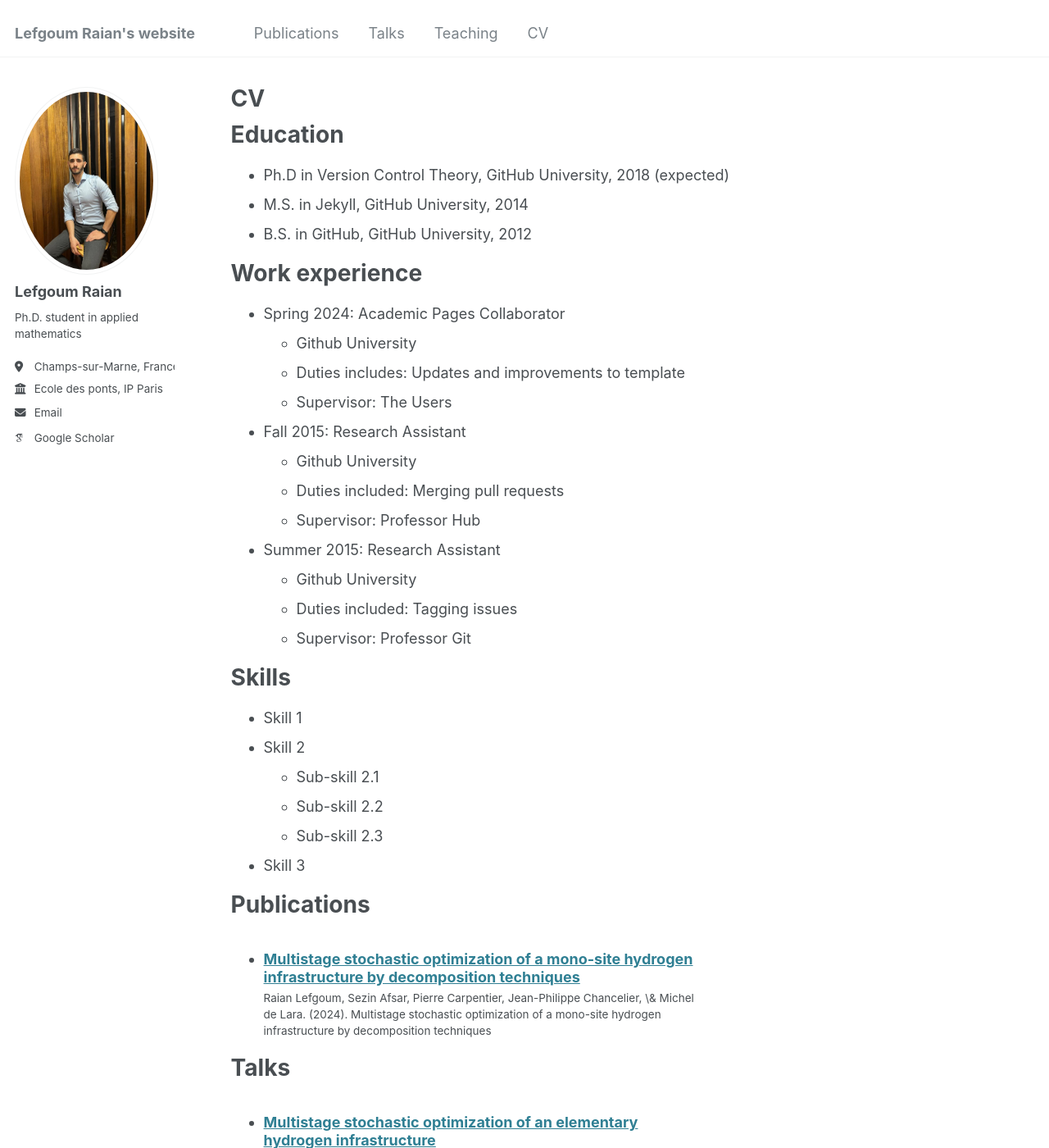
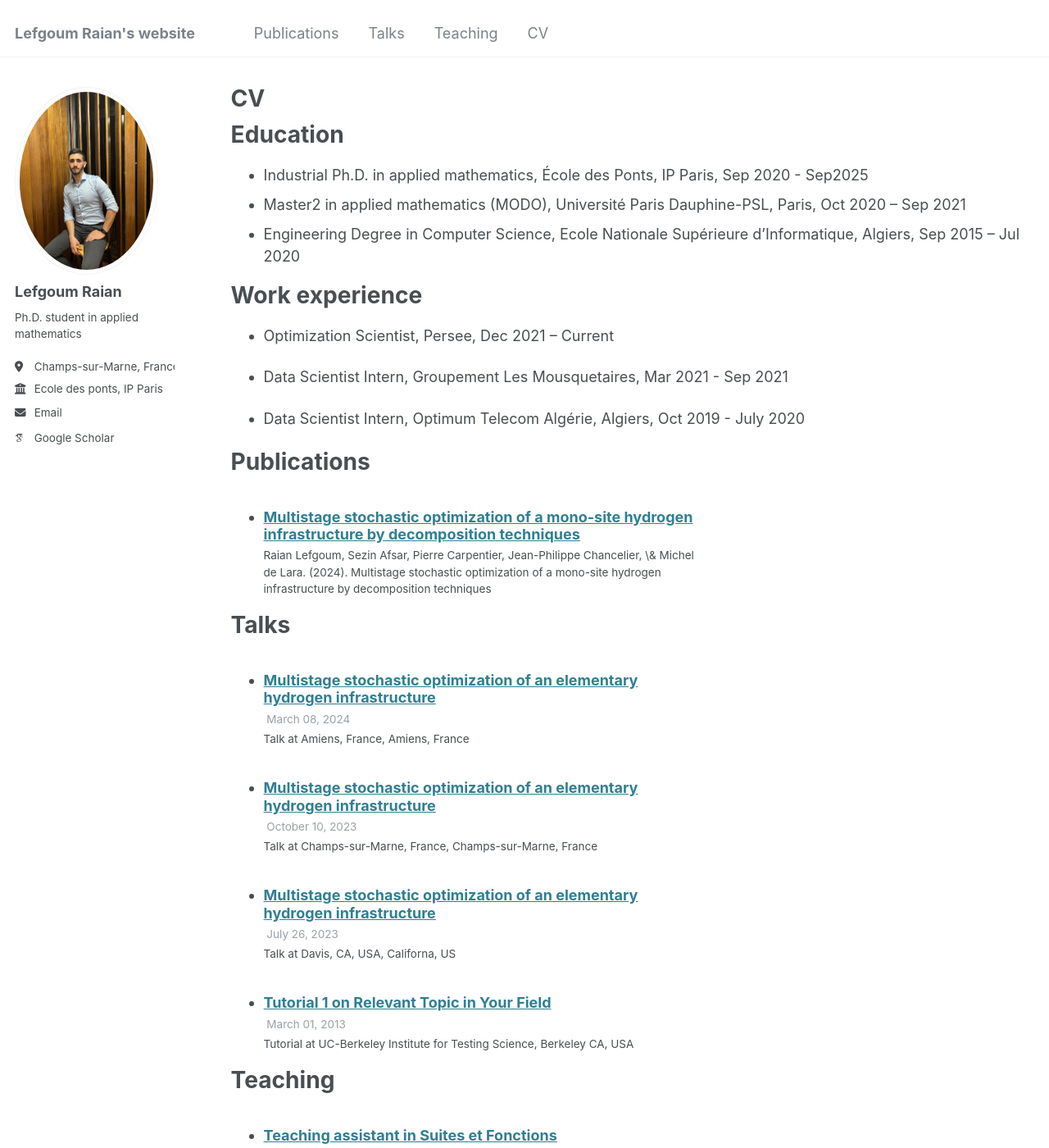
Before and after one commit to raian0406/raian0406.github.io, a Jekyll site: the page built from _pages/cv.md, in a window 1280 px wide and 1400 px high. Shown: the whole window at 82% size. Built offline with Jekyll 4.4.1, drawn with Linux system fonts in a browser that asks for light colours; some web fonts are replaced; some of the changed text lies outside the part shown.

Commit message:
Update cv.md

```diff
--- a/_pages/cv.md
+++ b/_pages/cv.md
@@ -11,35 +11,17 @@ redirect_from:
 
 Education
 ======
-* Ph.D in Version Control Theory, GitHub University, 2018 (expected)
-* M.S. in Jekyll, GitHub University, 2014
-* B.S. in GitHub, GitHub University, 2012
+* Industrial Ph.D. in applied mathematics, École des Ponts, IP Paris, Sep 2020 - Sep2025
+* Master2 in applied mathematics (MODO), Université Paris Dauphine-PSL, Paris, Oct 2020 – Sep 2021
+* Engineering Degree in Computer Science, Ecole Nationale Supérieure d’Informatique, Algiers, Sep 2015 – Jul 2020
 
 Work experience
 ======
-* Spring 2024: Academic Pages Collaborator
-  * Github University
-  * Duties includes: Updates and improvements to template
-  * Supervisor: The Users
+* Optimization Scientist, Persee, Dec 2021 – Current
 
-* Fall 2015: Research Assistant
-  * Github University
-  * Duties included: Merging pull requests
-  * Supervisor: Professor Hub
+* Data Scientist Intern, Groupement Les Mousquetaires, Mar 2021 - Sep 2021
 
-* Summer 2015: Research Assistant
-  * Github University
-  * Duties included: Tagging issues
-  * Supervisor: Professor Git
-
-Skills
-======
-* Skill 1
-* Skill 2
-  * Sub-skill 2.1
-  * Sub-skill 2.2
-  * Sub-skill 2.3
-* Skill 3
+* Data Scientist Intern, Optimum Telecom Algérie, Algiers, Oct 2019 - July 2020
 
 Publications
 ======
@@ -58,7 +40,3 @@ Teaching
   <ul>{% for post in site.teaching reversed %}
     {% include archive-single-cv.html %}
   {% endfor %}</ul>
-
-Service and leadership
-======
-* Currently signed in to 43 different slack teams
```
